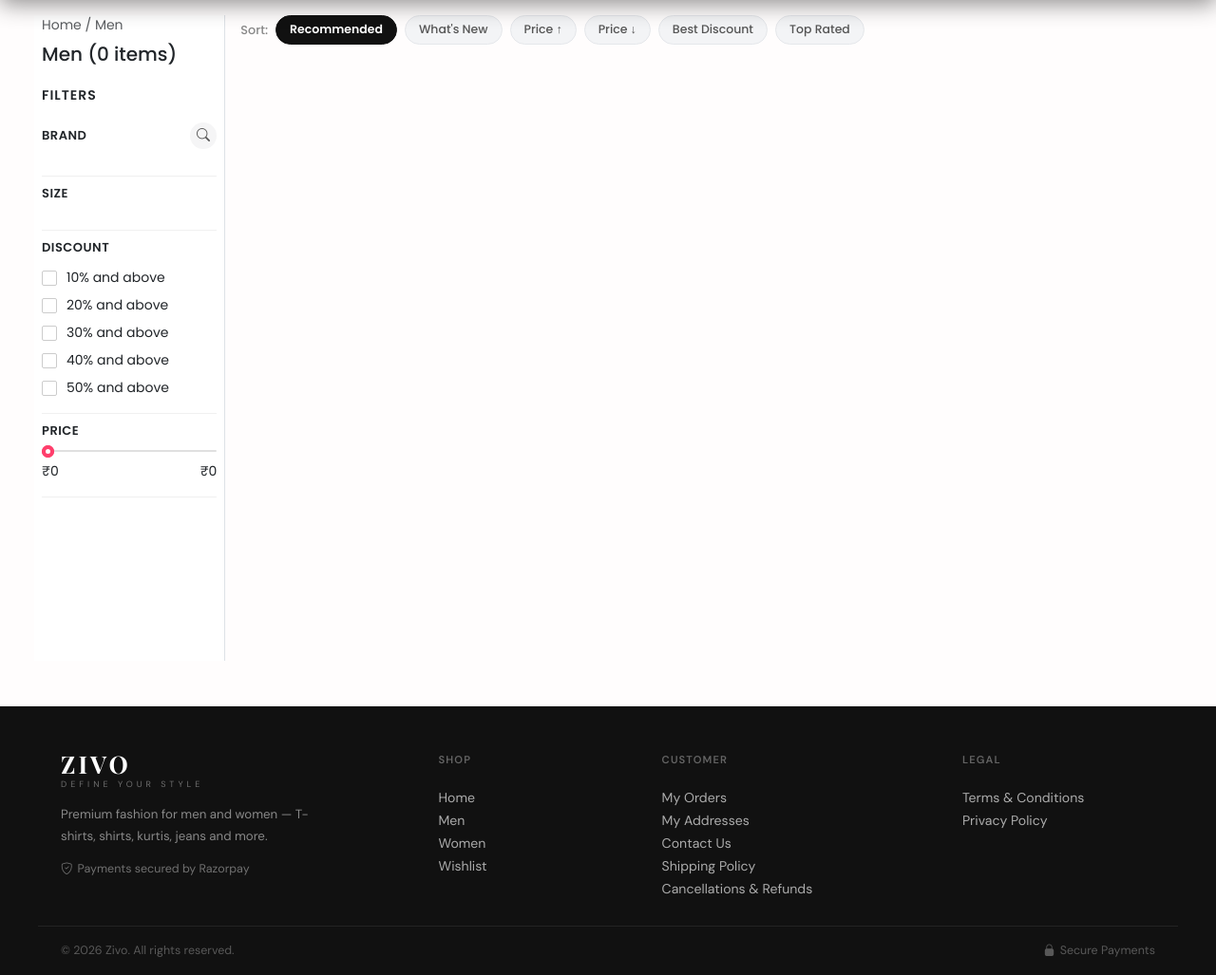
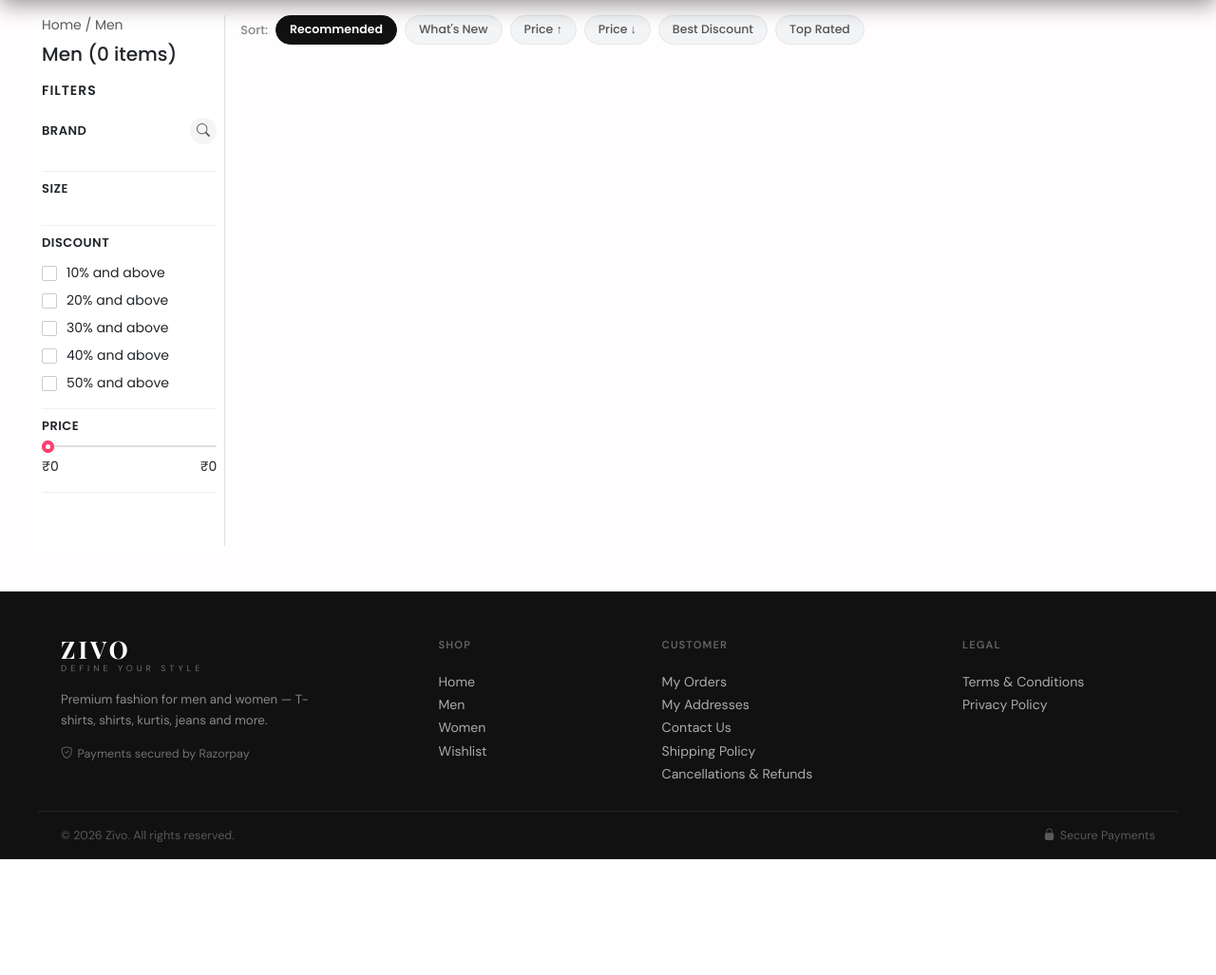
Before and after one commit to thezivoofficial/thezivo-store, a Django app: page /men/ in a window 1280 px wide. Shown: the part 64-1091 px from the top of the page at 95% size. After the commit the page ends 969 px from the top, so only its background shows below. Run offline with Django 5.2, Linux system fonts and the light colour scheme; data comes from the database, SQL or seed files in the repository; data that the repository does not hold is empty; some libraries are stand-ins or nearby versions.

Commit message:
Fix: remove hardcoded min-height from category row
Bootstrap flexbox already stretches both columns to equal height
naturally. Sidebar now matches product grid height exactly — no extra
empty space regardless of how many products are on the page.

Co-Authored-By: Claude Sonnet 4.6 <noreply@anthropic.com>

```diff
--- a/templates/store/category.html
+++ b/templates/store/category.html
@@ -6,7 +6,7 @@
 
 {% block content %}
 
-<div class="row" style="min-height: calc(100vh - 120px);">
+<div class="row">
     <!-- LEFT COLUMN (FILTERS + HEADINGS) -->
     <div class="col-lg-2 col-md-3 border-end px-0 d-none d-md-block" style="background:#fff;">
 
```
